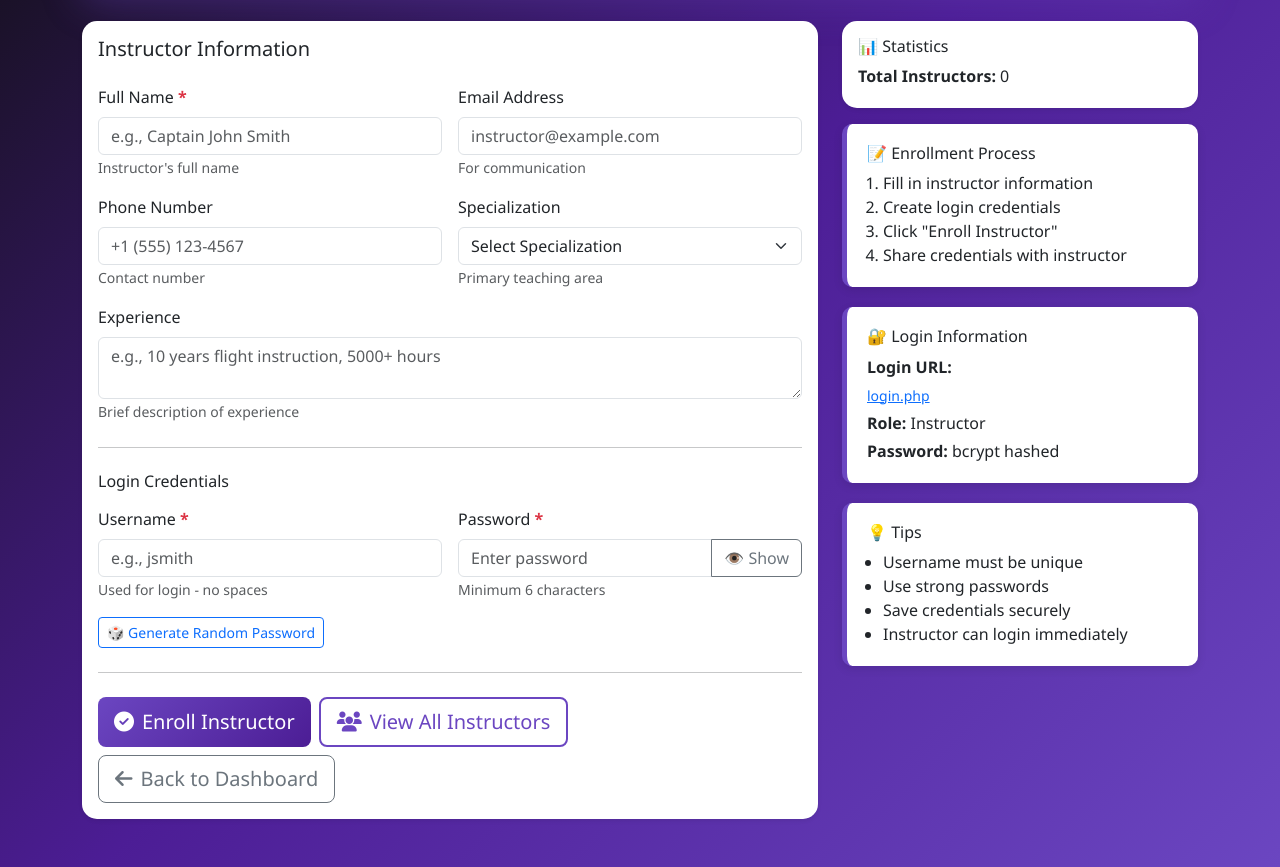
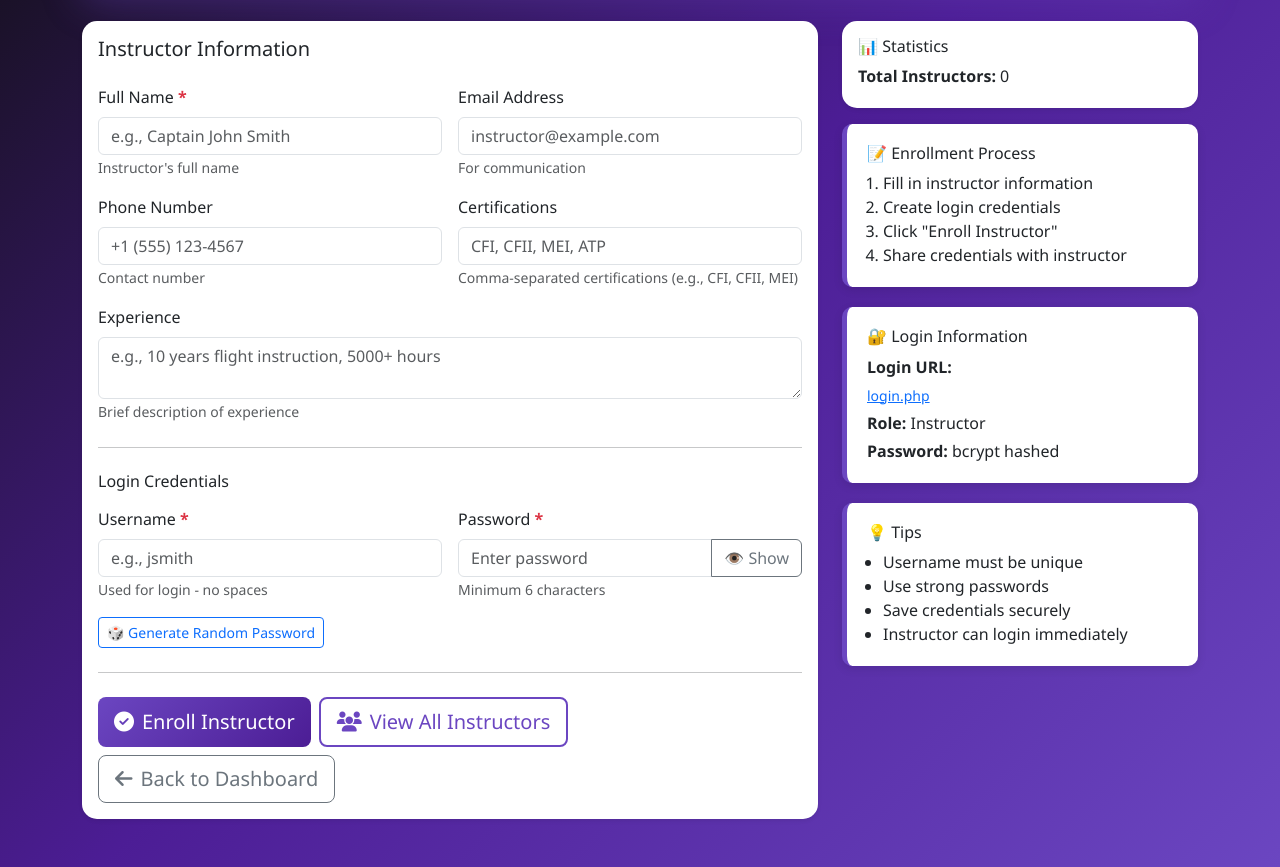
Before and after one commit to zalpha-ops/finalproject, a PHP site: page /enroll_instructor.php in a window 1280 px wide. Shown: the part 217-1084 px from the top of the page. Run offline with PHP 8.4, Linux system fonts and the light colour scheme; a user stored in the database is signed in; data that the repository does not hold is empty; a stand-in replaces the project's code that opens the database connection.

Commit message:
Fixed more database schema issues: courses, schedules, and instructor enrollment

```diff
--- a/admin_manage_schedules.php
+++ b/admin_manage_schedules.php
@@ -7,7 +7,7 @@ require_role('admin');
 // Get all students, instructors, courses, and aircraft for dropdowns
 $students = $pdo->query("SELECT id, name, student_id FROM student_profiles ORDER BY name")->fetchAll(PDO::FETCH_ASSOC);
 $instructors = $pdo->query("SELECT instructor_id, name FROM instructors ORDER BY name")->fetchAll(PDO::FETCH_ASSOC);
-$courses = $pdo->query("SELECT course_id, title FROM courses ORDER BY title")->fetchAll(PDO::FETCH_ASSOC);
+$courses = $pdo->query("SELECT id, title FROM courses ORDER BY title")->fetchAll(PDO::FETCH_ASSOC);
 $aircraft = $pdo->query("SELECT registration, model FROM aircraft WHERE status = 'available' ORDER BY registration")->fetchAll(PDO::FETCH_ASSOC);
 
 // Get all schedules
@@ -20,7 +20,7 @@ $schedules = $pdo->query("
     FROM schedules s
     JOIN student_profiles sp ON s.student_id = sp.id
     JOIN instructors i ON s.instructor_id = i.instructor_id
-    LEFT JOIN courses c ON s.course_id = c.course_id
+    LEFT JOIN courses c ON s.course_id = c.id
     ORDER BY s.session_date DESC, s.start_time DESC
 ")->fetchAll(PDO::FETCH_ASSOC);
 ?>
--- a/enroll_instructor.php
+++ b/enroll_instructor.php
@@ -18,7 +18,7 @@ if ($_SERVER['REQUEST_METHOD'] === 'POST') {
     $email = trim($_POST['email'] ?? '');
     $phone = trim($_POST['phone'] ?? '');
     $password = $_POST['password'] ?? '';
-    $specialization = trim($_POST['specialization'] ?? '');
+    $certifications = trim($_POST['certifications'] ?? '');
     $experience = trim($_POST['experience'] ?? '');
 
     // Validation
@@ -40,14 +40,16 @@ if ($_SERVER['REQUEST_METHOD'] === 'POST') {
                 $columns = $stmt->fetchAll(PDO::FETCH_COLUMN);
 
                 // Build dynamic insert query based on existing columns
-                $insertColumns = ['name', 'email', 'phone', 'specialization', 'status'];
-                $insertValues = [':name', ':email', ':phone', ':specialization', ':status'];
+                $insertColumns = ['name', 'email', 'username', 'password', 'phone', 'certifications', 'status'];
+                $insertValues = [':name', ':email', ':username', ':password', ':phone', ':certifications', ':status'];
                 $insertData = [
                     ':name' => $name,
                     ':email' => $email,
+                    ':username' => $username,
+                    ':password' => $passwordHash,
                     ':phone' => $phone,
-                    ':specialization' => $specialization,
-                    ':status' => 'Active'
+                    ':certifications' => $certifications,
+                    ':status' => 'active'
                 ];
 
                 // Add optional columns if they exist
@@ -242,17 +244,10 @@ try {
               </div>
 
               <div class="col-md-6">
-                <label class="form-label">Specialization</label>
-                <select name="specialization" class="form-select">
-                  <option value="">Select Specialization</option>
-                  <option value="Private Pilot">Private Pilot</option>
-                  <option value="Commercial Pilot">Commercial Pilot</option>
-                  <option value="Instrument Rating">Instrument Rating</option>
-                  <option value="Flight Instructor">Flight Instructor (CFI)</option>
-                  <option value="Multi-Engine">Multi-Engine</option>
-                  <option value="Ground School">Ground School</option>
-                </select>
-                <small class="text-muted">Primary teaching area</small>
+                <label class="form-label">Certifications</label>
+                <input type="text" name="certifications" class="form-control"
+                       placeholder="CFI, CFII, MEI, ATP">
+                <small class="text-muted">Comma-separated certifications (e.g., CFI, CFII, MEI)</small>
               </div>
 
               <div class="col-12">
```
Also changed, not shown: manage_courses.php (+14 -12 lines).
